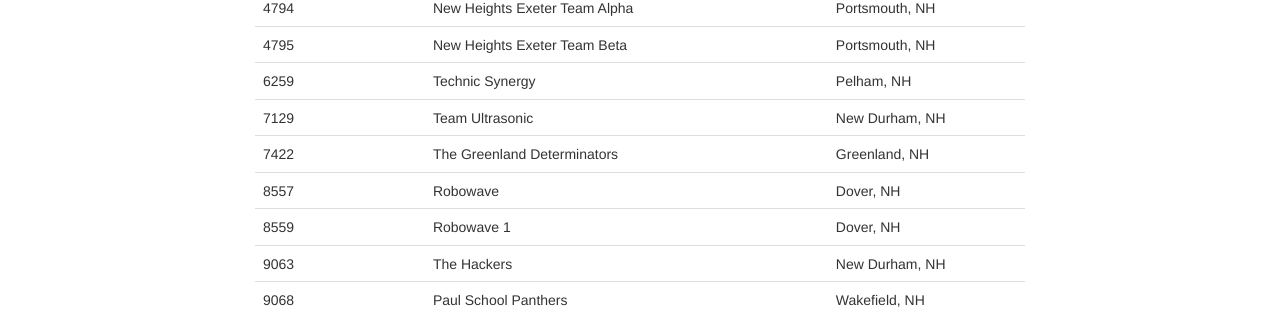
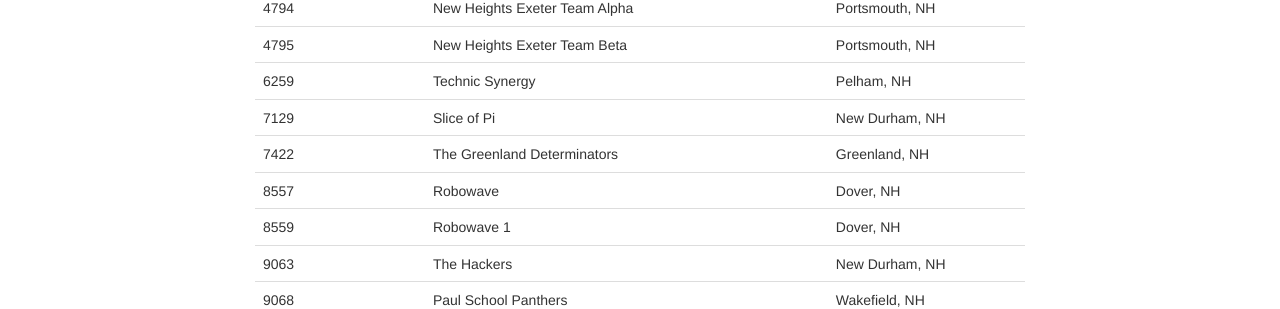
Before and after one commit to team3499/seacoastfll.org, a Jekyll site: the page built from roster.html, in a window 1280 px wide and 1119 px high. Shown: the part 509-818 px from the top of the window. Built offline with Jekyll 4.4.1, drawn with Linux system fonts in a browser that asks for light colours.

Commit message:
Name change for team 7129

```diff
--- a/_config.yml
+++ b/_config.yml
@@ -60,7 +60,7 @@ teams:
     website:
   -
     number: 7129
-    name: Team Ultrasonic
+    name: Slice of Pi
     location: New Durham, NH
     website:
   -
```
